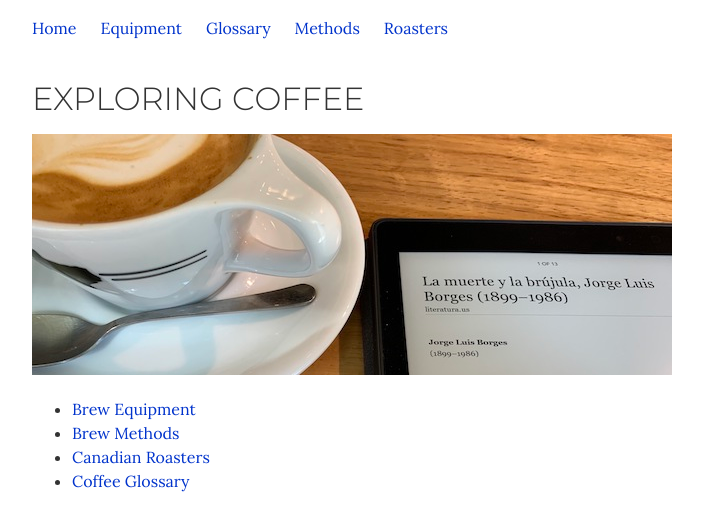
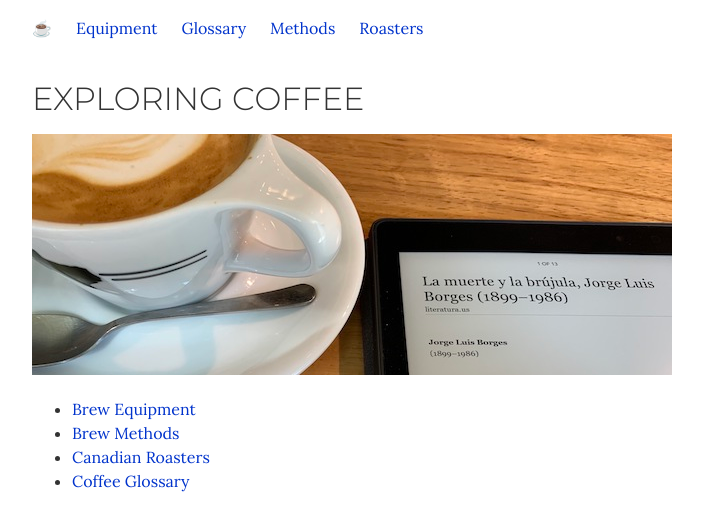
Before and after one commit to natecafe/natecafe, a Jekyll site: the page built from index.md, in a window 1280 px wide. Shown: the top 531 px of the page, without its empty margins (288-991 px from the left). Built offline with Jekyll 4.4.1, drawn with Linux system fonts in a browser that asks for light colours.

Commit message:
Replace home with Coffee emoji

```diff
--- a/_layouts/default.html
+++ b/_layouts/default.html
@@ -24,7 +24,7 @@
 
 <nav>
   <ul>
-    <li><a href="/">Home</a></li>
+    <li><a href="/">☕</a></li>
     <li><a href="/brew-equipment.html">Equipment</a></li>
     <li><a href="/glossary.html">Glossary</a></li>
     <li><a href="/brew-methods.html">Methods</a></li>
```
